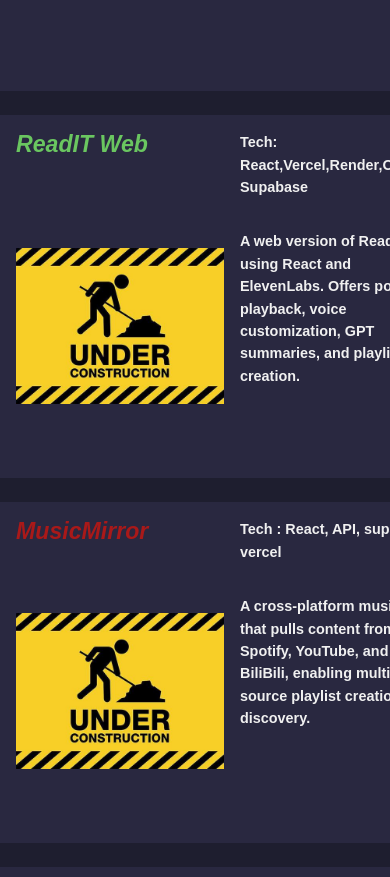
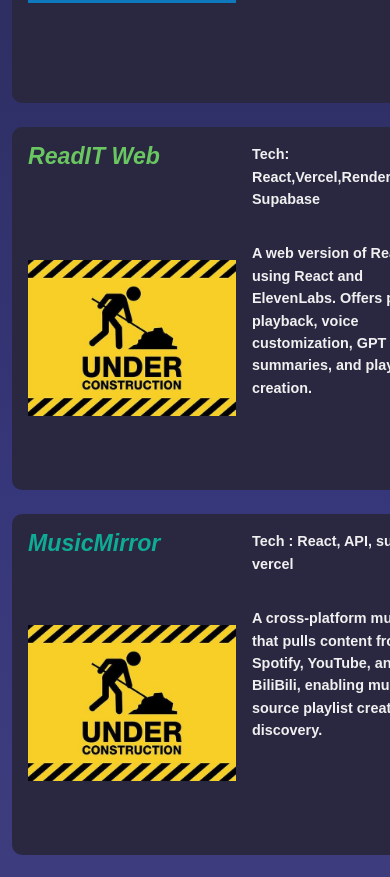
Before and after one commit to Angel086/reactPortFolio, a React (Vite) app: page / in a window 390 px wide. Shown: the part 1084-1961 px from the top of the page. Built offline with nearby package versions, Linux system fonts and the light colour scheme.

Commit message:
Changed background color, as well title color, need to figure out why it's not responding on mobile

```diff
--- a/src/App.css
+++ b/src/App.css
@@ -1,6 +1,5 @@
 body {
-  background-color: #1e1e2f;
-  height: 100vh;
+  background-image: linear-gradient(#1e1e2f,#36367a,#51518a);
 }
 section {
   margin-bottom: 2rem;
@@ -35,6 +34,7 @@ body * {
   width: 100%;
   gap: 1rem;
   padding: 1rem;
+  border-radius: 10px;
   text-align: start;
   transition: box-shadow 0.3s ease, tranform 0.3s ease;
 }
@@ -65,7 +65,7 @@ body * {
 .p3>h3{
   color:rgb(172, 190, 56);
 }.p4>h3{
-  color:rgb(169, 25, 25);
+  color:rgb(15, 172, 149);
 }
 .projsen {
   display: flex;
@@ -97,6 +97,7 @@ body * {
 
 .mycontainer {
   gap: 1.5rem;
+  padding: .75rem;
 }
 
 .Tech {
@@ -107,6 +108,7 @@ body * {
 }
 .myExper {
   display: grid;
+  padding: .75rem;
   gap: 10px;
   grid-template-columns: repeat(auto, auto);
   grid-template-rows: repeat(auto, auto);
@@ -172,7 +174,7 @@ h2 {
   gap: 1fr;
 }
 
-@media (max-width: 998px) {
+@media (max-width: 998px),( min-width: 600px ) {
    p{
       font-weight: bolder;
       font-size: larger;
--- a/src/Projects.jsx
+++ b/src/Projects.jsx
@@ -6,8 +6,6 @@ import "./App.css";
 export default function Projects() {
   return (
     <>
-      {" "}
-      <section id="proj-sec">
         <h2>Projects</h2>
         <div className="mycontainer">
           <div className="project p1">
@@ -80,7 +78,6 @@ export default function Projects() {
             </div>
           </div>
         </div>
-      </section>
     </>
   );
 }
```
